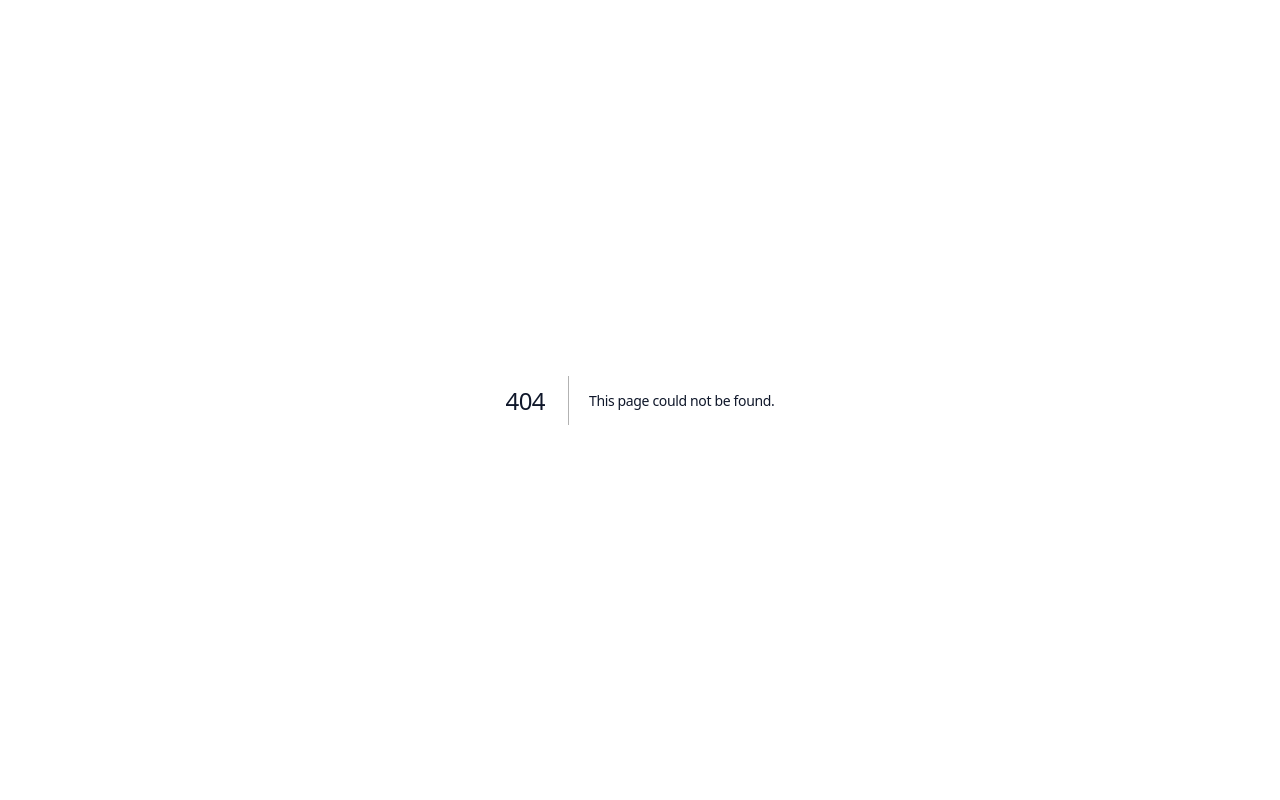
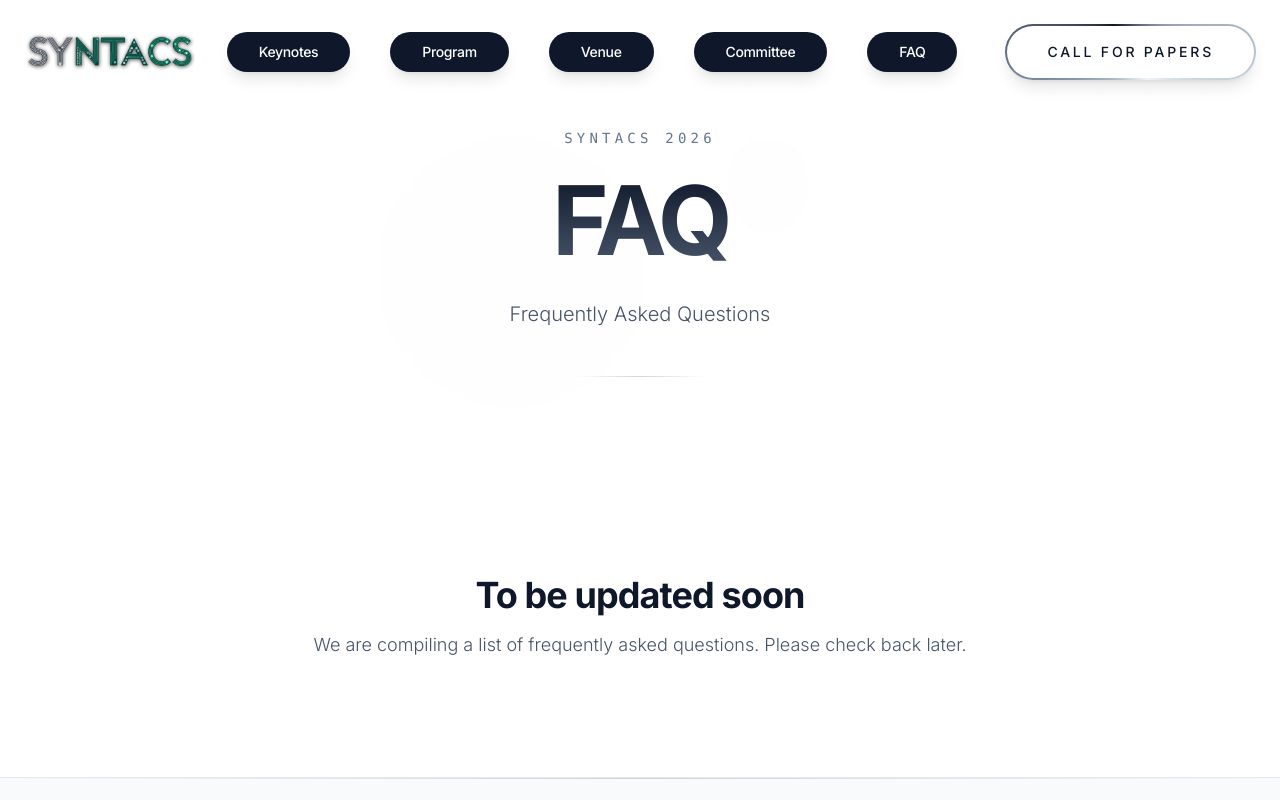
Before and after one commit to encodedCoder/syntacs2026, a Next.js app: page /faq in a window 1280 px wide. Before the commit this address had no page. Shown: the top 800 px of the page. Built offline with nearby package versions, Linux system fonts and the light colour scheme.

Commit message:
feat: add FAQ page

```diff
--- /dev/null
+++ b/src/app/faq/page.tsx
@@ -0,0 +1,37 @@
+"use client";
+
+import Navbar from "@/components/Navbar";
+import PageHero from "@/components/PageHero";
+import Footer from "@/components/Footer";
+import { motion } from "framer-motion";
+
+export default function FAQPage() {
+    return (
+        <main className="min-h-screen bg-white">
+            <Navbar />
+
+            <PageHero
+                title="FAQ"
+                subtitle="SYNTACS 2026"
+                description="Frequently Asked Questions"
+            />
+
+            <div className="max-w-5xl mx-auto px-6 py-20 min-h-[40vh] flex items-center justify-center">
+                <motion.div
+                    initial={{ opacity: 0, y: 20 }}
+                    whileInView={{ opacity: 1, y: 0 }}
+                    className="text-center"
+                >
+                    <h2 className="text-3xl md:text-4xl font-bold tracking-tight mb-4 text-slate-900">
+                        To be updated soon
+                    </h2>
+                    <p className="text-slate-600 text-lg">
+                        We are compiling a list of frequently asked questions. Please check back later.
+                    </p>
+                </motion.div>
+            </div>
+
+            <Footer />
+        </main>
+    );
+}
--- a/src/components/Navbar.tsx
+++ b/src/components/Navbar.tsx
@@ -35,6 +35,7 @@ const Navbar = () => {
     { name: "Program", href: "/program" },
     { name: "Venue", href: "/venue" },
     { name: "Committee", href: "/committee" },
+    { name: "FAQ", href: "/faq" },
   ];
 
   return (
```
